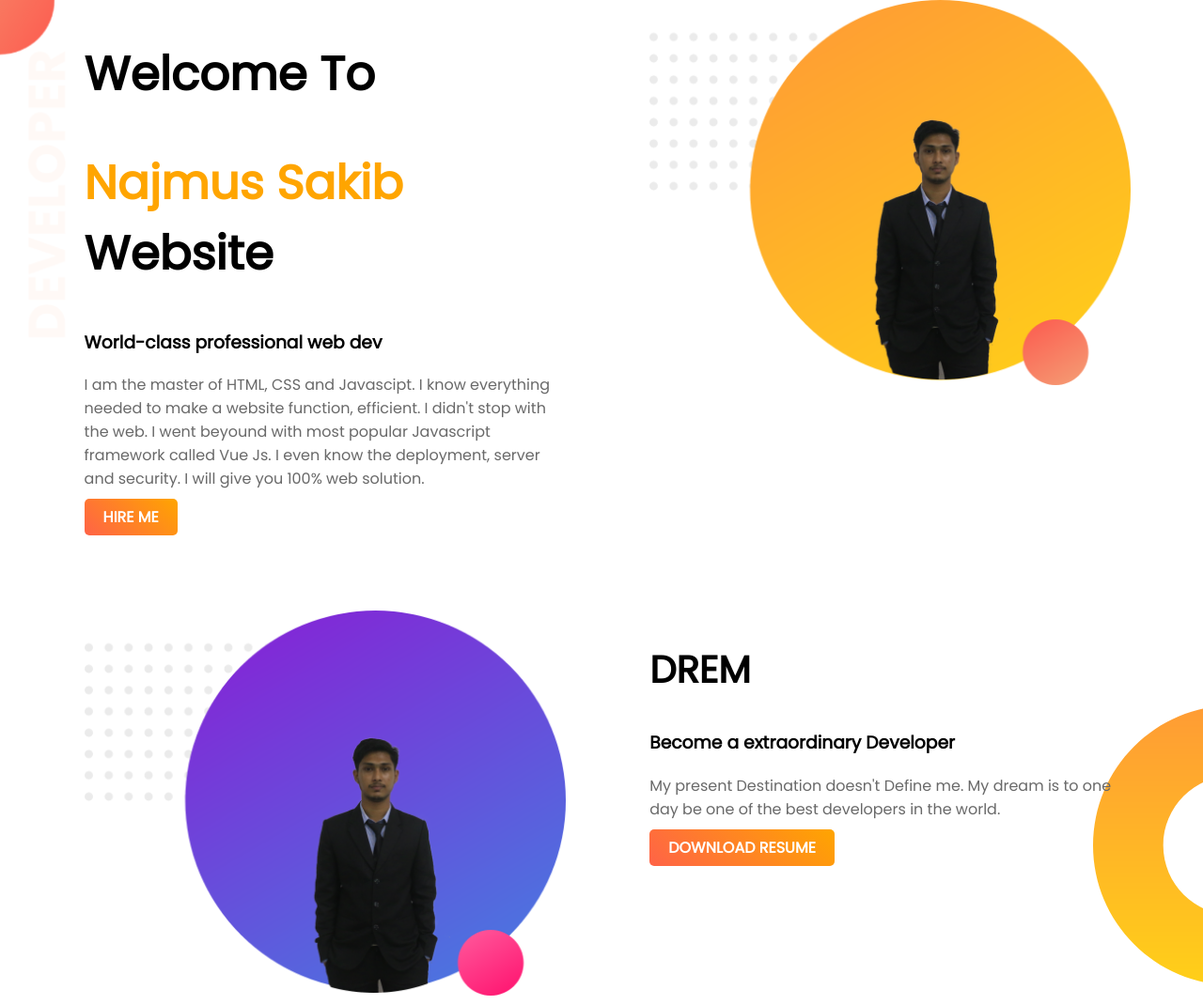
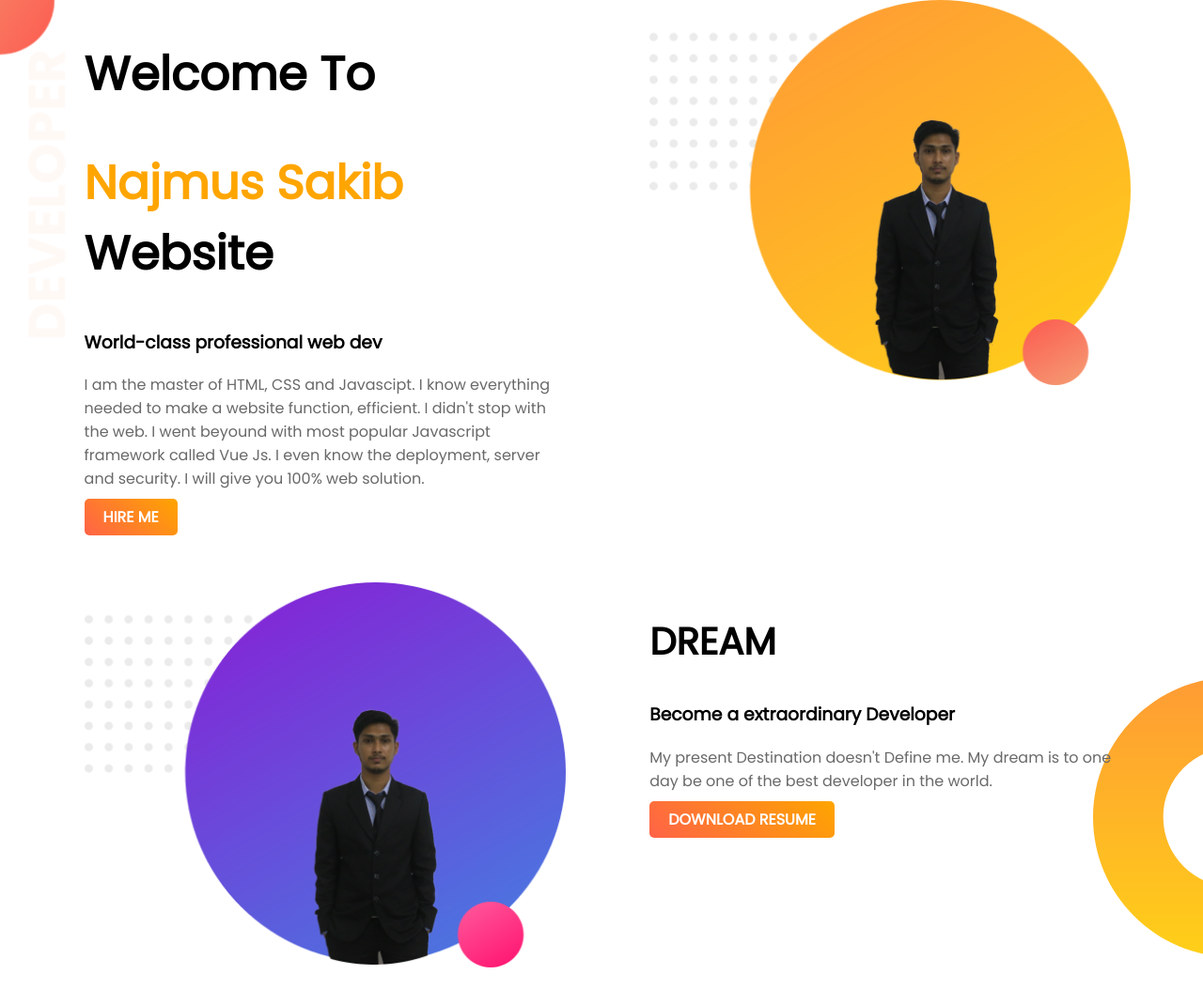
Before and after one commit to najmus2808/web-portfolio, a plain HTML site: page index.html in a window 1280 px wide. Shown: the top 1070 px of the page at 94% size. Drawn offline with Linux system fonts and the light colour scheme.

Commit message:
changed somthing

```diff
--- a/index.html
+++ b/index.html
@@ -29,9 +29,9 @@
         </div>
 
         <div class="half-width">
-            <h2>DREM</h2>
+            <h2>DREAM</h2>
             <h3>Become a extraordinary Developer</h3>
-            <p>My present Destination doesn't Define me. My dream is to one day be one of the best developers in the world.</p>
+            <p>My present Destination doesn't Define me. My dream is to one day be one of the best developer in the world.</p>
             <a class="link-button" target="_blank" href="https://web.facebook.com/najmus.sakib.9250595?epa=SEARCH_BOX">DOWNLOAD RESUME</a>
         </div>
     </section>
--- a/style.css
+++ b/style.css
@@ -38,7 +38,7 @@
 
 section{
     height: 500px;
-    margin-bottom: 150px;
+    margin-bottom: 120px;
 }
 
 .link-button{
@@ -55,6 +55,10 @@
     background-repeat: no-repeat;
     background-position: right;
 
+}
+
+.dream-area p{
+    padding-right: 10px;
 }
 
 .singel-experience{
```
